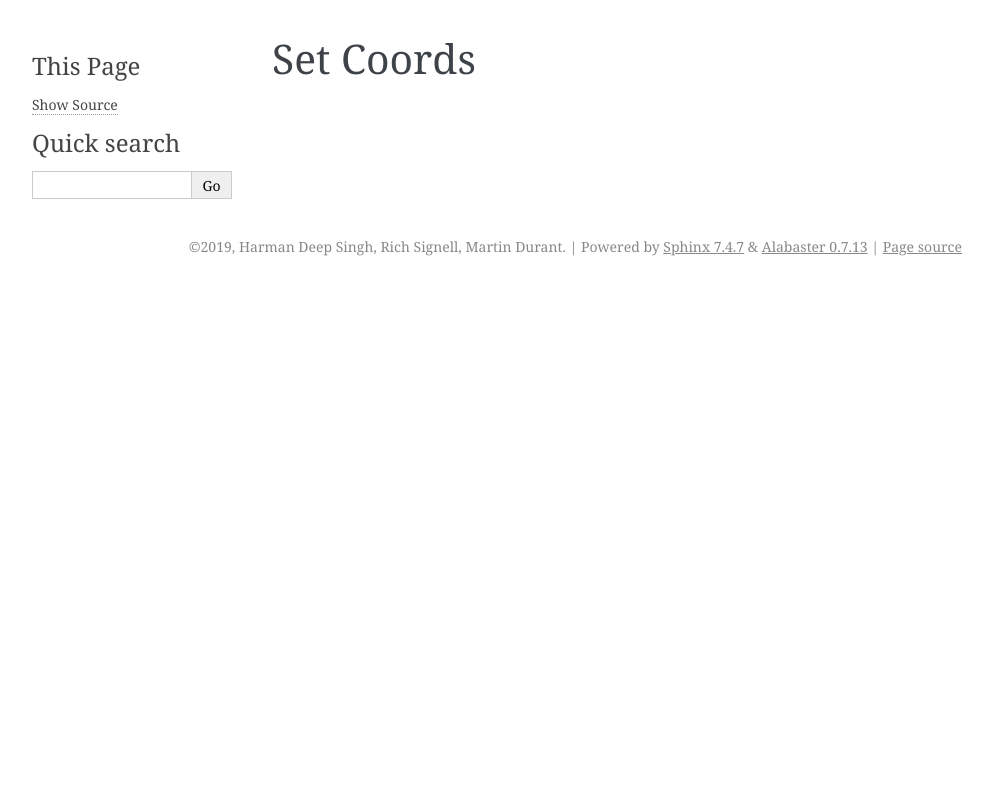
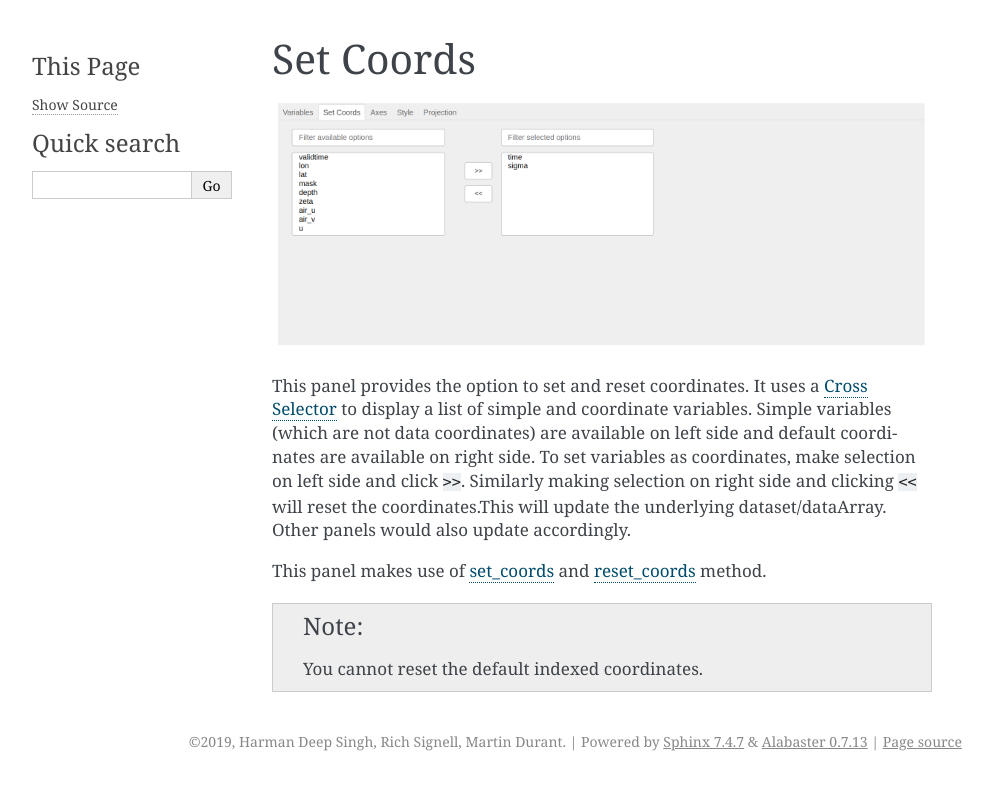
Before and after one commit to intake/xrviz, a Sphinx documentation site: the page built from docs/source/set_coords.rst, in a window 1280 px wide. Shown: the top 790 px of the page, without its empty margins (148-1141 px from the left). Built offline with Sphinx 7.4.7, drawn with Linux system fonts in a browser that asks for light colours.

Commit message:
Set Coords

```diff
--- a/docs/source/set_coords.rst
+++ b/docs/source/set_coords.rst
@@ -1,2 +1,22 @@
 Set Coords
 ===========
+
+.. image:: _static/images/set_coords.png
+
+This panel provides the option to set and reset coordinates.
+It uses a `Cross Selector <https://panel.pyviz.org/reference/widgets/CrossSelector.html>`_
+to display a list of simple and coordinate variables.
+Simple variables (which are not data coordinates) are available on
+left side and default coordinates are available on right side.
+To set variables as coordinates, make selection on left side and click
+``>>``. Similarly making selection on right side and clicking ``<<``
+will reset the coordinates.This will update the underlying dataset/dataArray.
+Other panels would also update accordingly.
+
+This panel makes use of `set_coords`_ and `reset_coords`_ method.
+
+.. note::  You cannot reset the default indexed coordinates.
+
+
+.. _set_coords: http://xarray.pydata.org/en/stable/generated/xarray.Dataset.set_coords.html
+.. _reset_coords: http://xarray.pydata.org/en/stable/generated/xarray.Dataset.reset_coords.html
```
Also changed, not shown: docs/source/_static/images/set_coords.png (added).
